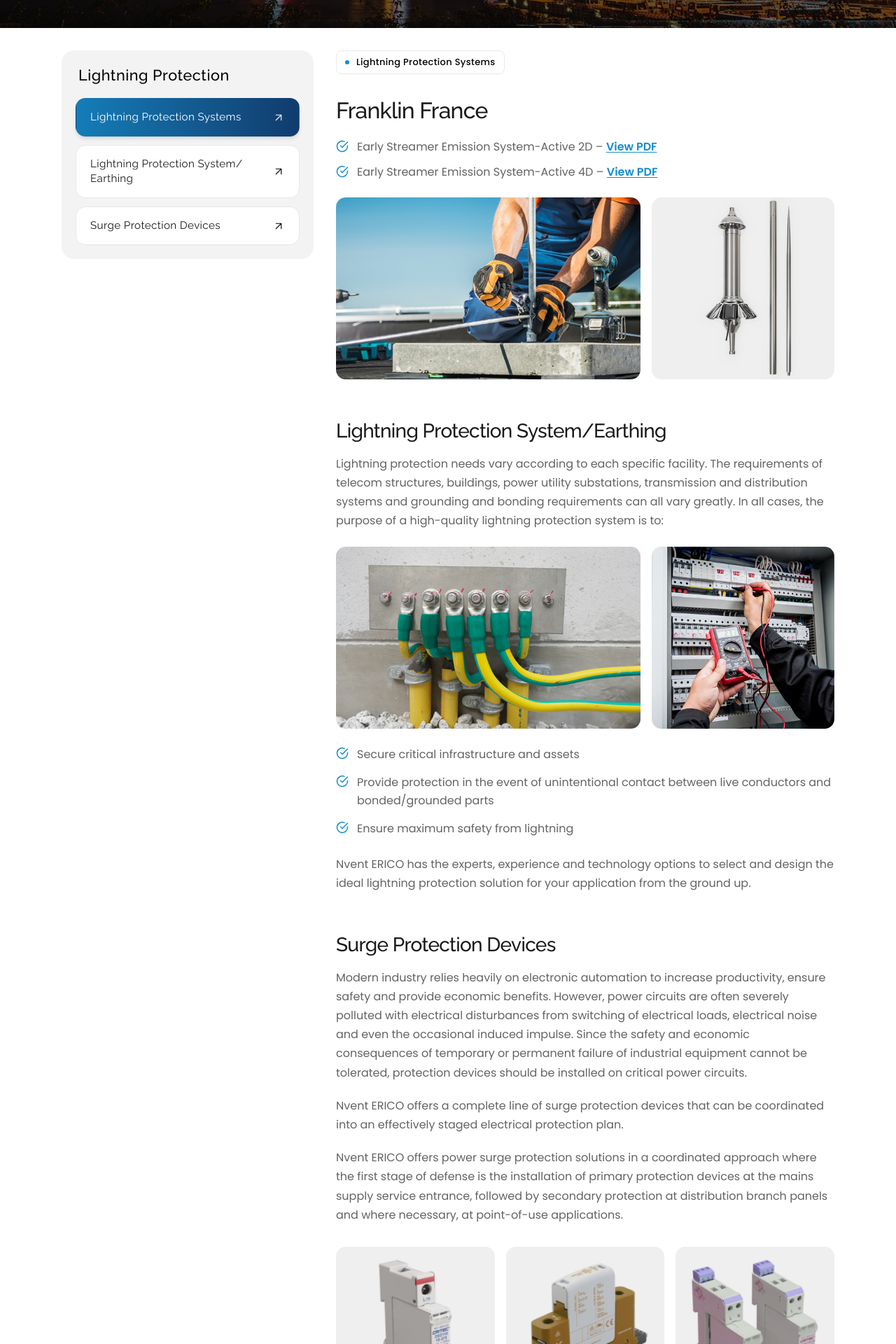
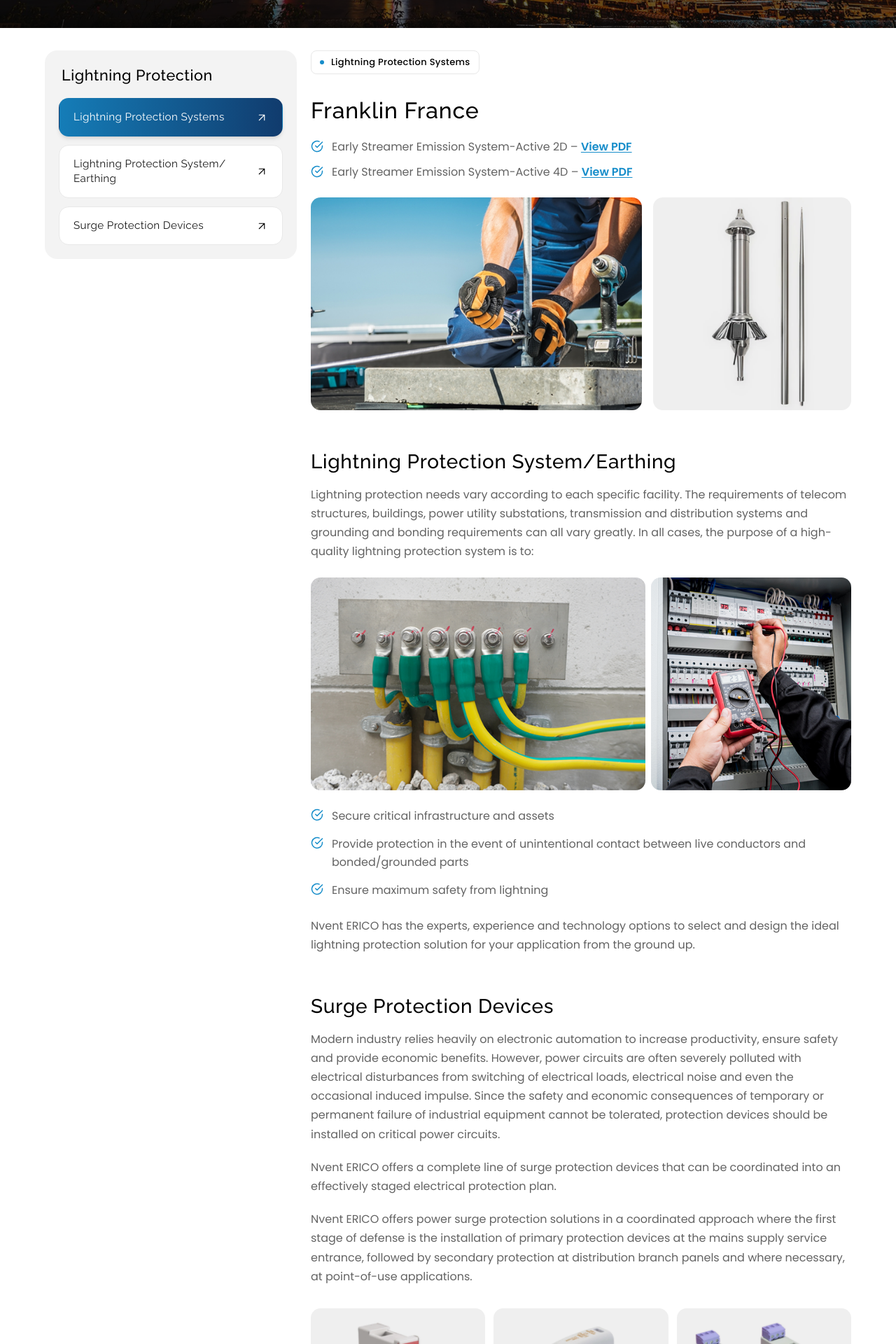
Before and after one commit to developers-xntric/catobo, a Next.js app: page /solution-lightening-protection-systems in a window 1280 px wide. Shown: the part 480-2400 px from the top of the page at 70% size. Built offline with nearby package versions, Linux system fonts and the light colour scheme.

Commit message:
SLPS Page Done

```diff
--- a/src/app/(engineering)/solution-lightening-protection-systems/page.tsx
+++ b/src/app/(engineering)/solution-lightening-protection-systems/page.tsx
@@ -17,8 +17,8 @@
                 backgroundImage={"/lightening-sol.png"}
             />
             <main className="min-h-screen bg-white">
-                <div className="2xl:max-w-360 w-[90%] mx-auto px-6 py-8">
-                    <div className="flex gap-8 items-start">
+                <div className="2xl:max-w-360 w-[90%] mx-auto py-8">
+                    <div className="flex gap-5 items-start">
                         {/* Sidebar TOC */}
                         <Sidebar />
 
--- a/src/components/MainContent.tsx
+++ b/src/components/MainContent.tsx
@@ -34,7 +34,7 @@
 
 export default function MainContent() {
   return (
-    <div className="flex-1 min-w-0 max-w-225">
+    <div className="flex-1 min-w-0 max-w-240">
 
       {/* Breadcrumb Pill */}
       <div className="inline-flex items-center gap-2.5 px-3 py-1.5 border border-[#E8E8E8] rounded-md mb-8">
@@ -46,7 +46,7 @@
 
       {/* ─── Section 1: Franklin France ─── */}
       <section className="mb-14">
-        <h1 className="text-[32px] font-medium text-[#1A1A1A] mb-5 leading-tight tracking-tight">
+        <h1 className="text-[32px] font-medium text-black mb-5 leading-tight tracking-wide">
           Franklin France
         </h1>
 
@@ -68,14 +68,14 @@
 
         {/* Two image grid (Asymmetrical 5:3 ratio) */}
         <div className="grid grid-cols-1 md:grid-cols-[5fr_3fr] gap-4">
-          <div className="rounded-xl overflow-hidden bg-gray-100 h-65">
+          <div className="rounded-xl overflow-hidden bg-gray-100 h-76">
             <img
               src="/slps/1.png"
               alt="Lightning protection installation worker"
               className="w-full h-full object-cover"
             />
           </div>
-          <div className="rounded-xl overflow-hidden bg-[#EFEFEF] h-65 flex items-center justify-center">
+          <div className="rounded-xl overflow-hidden bg-[#EFEFEF] h-76 flex items-center justify-center">
             <img
               src="/slps/2.png"
               alt="Lightning rod system"
@@ -87,7 +87,7 @@
 
       {/* ─── Section 2: Lightning Protection System / Earthing ─── */}
       <section className="mb-14">
-        <h2 className="text-[28px] font-medium text-[#1A1A1A] mb-4 leading-tight tracking-tight">
+        <h2 className="text-[28px] font-medium text-black mb-4 leading-tight tracking-wide">
           Lightning Protection System/Earthing
         </h2>
 
@@ -99,15 +99,15 @@
         </p>
 
         {/* Two image grid (Asymmetrical 5:3 ratio) */}
-        <div className="grid grid-cols-1 md:grid-cols-[5fr_3fr] gap-4 mb-6">
-          <div className="rounded-xl overflow-hidden bg-gray-100 h-65">
+        <div className="grid grid-cols-1 md:grid-cols-[5fr_3fr] gap-2 mb-6">
+          <div className="rounded-xl overflow-hidden bg-gray-100 h-76">
             <img
               src="/slps/3.png"
               alt="Grounding cables installation"
               className="w-full h-full object-cover"
             />
           </div>
-          <div className="rounded-xl overflow-hidden bg-gray-100 h-65">
+          <div className="rounded-xl overflow-hidden bg-gray-100 h-76">
             <img
               src="/slps/4.png"
               alt="Electrical panel technician"
@@ -138,7 +138,7 @@
 
       {/* ─── Section 3: Surge Protection Devices ─── */}
       <section className="mb-10">
-        <h2 className="text-[28px] font-medium text-[#1A1A1A] mb-4 leading-tight tracking-tight">
+        <h2 className="text-[28px] font-medium text-black mb-4 leading-tight tracking-wide">
           Surge Protection Devices
         </h2>
 
@@ -164,7 +164,7 @@
         </div>
 
         {/* Three product image grid */}
-        <div className="grid grid-cols-1 sm:grid-cols-3 gap-4">
+        <div className="grid grid-cols-1 sm:grid-cols-3 gap-3">
           {[
             {
               src: "/slps/5.png",
@@ -183,7 +183,7 @@
               <img
                 src={img.src}
                 alt={img.alt}
-                className={`w-full h-full object-contain mix-blend-multiply opacity-90 ${i === 1 ? 'hue-rotate-180' : ''} ${i === 2 ? 'hue-rotate-90' : ''}`}
+                className={`w-full h-full object-cover mix-blend-multiply opacity-90 ${i === 1 ? 'hue-rotate-180' : ''} ${i === 2 ? 'hue-rotate-90' : ''}`}
               />
             </div>
           ))}
```
